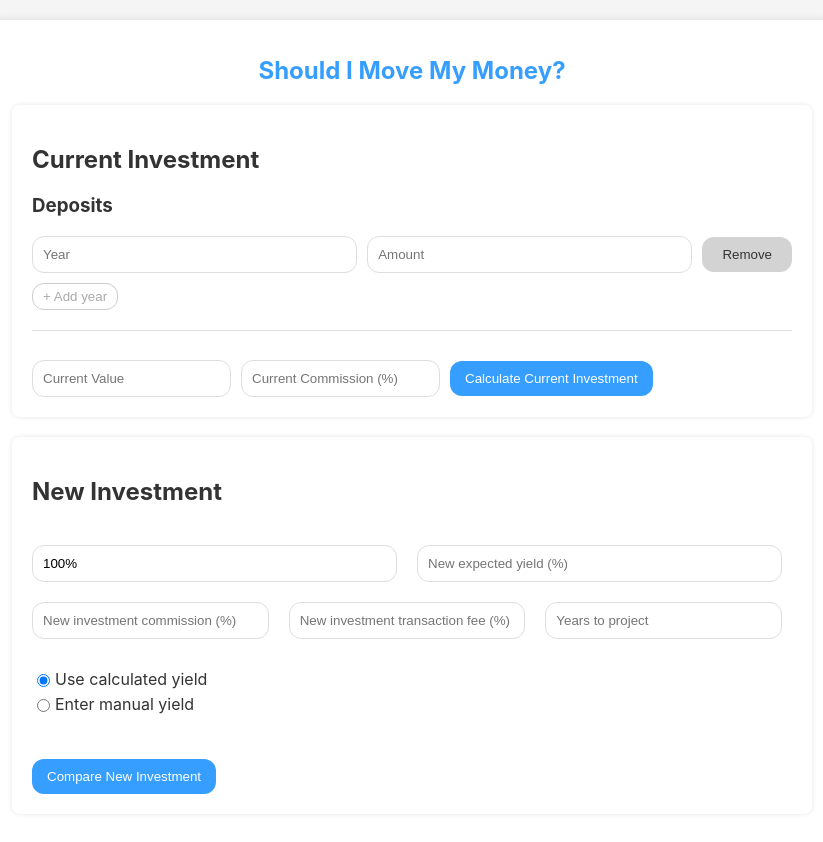
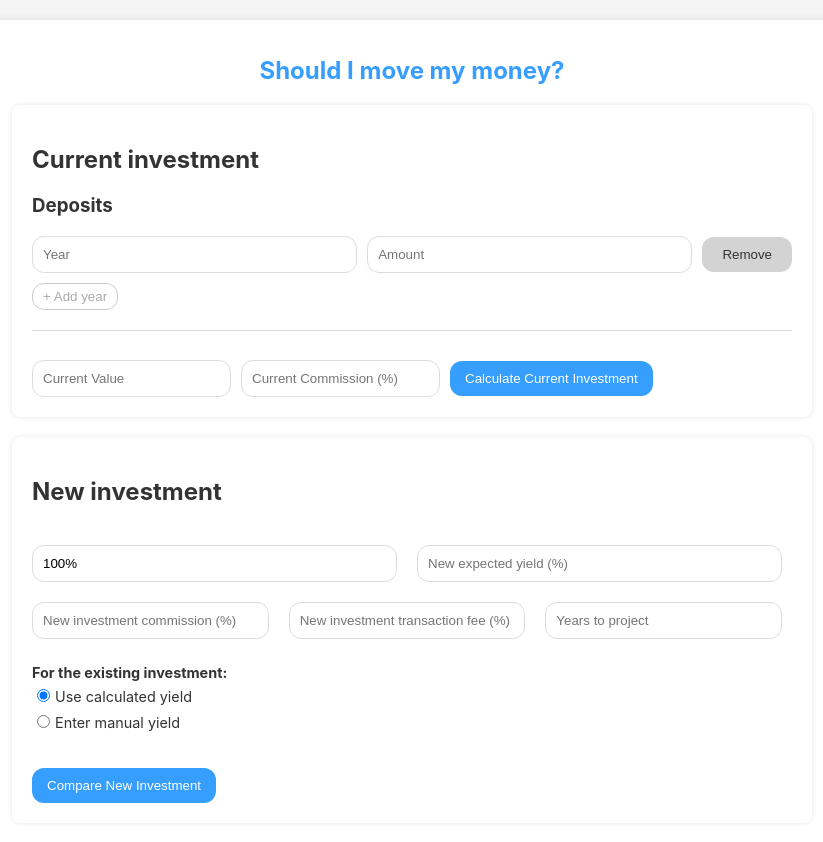
Before and after one commit to oferfive/Should_i_move_my_money, a React (Create React App) app in the folder investment-analyzer/: page / in a window 1280 px wide. Shown: the top 842 px of the page, without its empty margins (228-1051 px from the left). Built offline with nearby package versions, Linux system fonts and the light colour scheme.

Commit message:
Improved style for bottom card v2

```diff
--- a/investment-analyzer/src/App.css
+++ b/investment-analyzer/src/App.css
@@ -133,8 +133,8 @@ input[type="number"]::-webkit-inner-spin-button {
 .yield-selection {
   display: flex;
   flex-direction: column;
-  margin-bottom: 10px;
-  margin-top: 10px;
+  margin-bottom: 5px;
+  margin-top: 5px;
 }
 
 .yield-selection label {
@@ -165,7 +165,7 @@ input[type="number"]::-webkit-inner-spin-button {
 .new-investment-section .yield-selection {
   display: flex;
   flex-direction: column;
-  margin-bottom: 10px;
+  margin-bottom: 0px;
 }
 
 .new-investment-section .yield-selection label {
@@ -176,6 +176,7 @@ input[type="number"]::-webkit-inner-spin-button {
 
 .new-investment-section .yield-selection input[type="radio"] {
   margin-right: 5px;
+  margin-bottom: 5px;
 }
 
 .new-investment-section .compare-button {
@@ -192,6 +193,20 @@ input[type="number"]::-webkit-inner-spin-button {
 
 .new-investment-section .compare-button:hover {
   background-color: var(--button-hover-color);
+}
+
+.new-investment-section .narrow-input {
+  flex: 1;
+  max-width: 200px; /* Adjust as necessary to match the width of other inputs */
+}
+
+.new-investment-section .yield-selection-title {
+  font-weight: bold;
+  margin-bottom: 5px;
+}
+
+.new-investment-section .yield-selection {
+  font-size: 0.9em;
 }
 
 /* Media Queries for Responsiveness */
--- a/investment-analyzer/src/App.js
+++ b/investment-analyzer/src/App.js
@@ -284,9 +284,9 @@ const IsraeliInvestmentAnalyzer = () => {
 
   return (
     <div className="container">
-      <h1 className="title">Should I Move My Money?</h1>
+      <h1 className="title">Should I move my money?</h1>
       <div className="card">
-        <h2>Current Investment</h2>
+        <h2>Current investment</h2>
 
         <h3>Deposits</h3>
         {deposits.map((deposit, index) => (
@@ -364,37 +364,40 @@ const IsraeliInvestmentAnalyzer = () => {
 
       {currentInvestmentResults && (
         <div className="card">
-          <h3>Current Investment Results</h3>
-          <p>
-            Calculated Annual Yield:{" "}
+          <h3>Current investment results</h3>
+          <ul style={{ margin: 0, paddingLeft: '1.2em' }}>
+            <li style={{ marginBottom: '0.5em' }}>
+              Calculated annual yield:{" "}
               {(currentInvestmentResults.currentYieldNum * 100).toFixed(2)}%
-          </p>
-          <p>
-            Expected Real Gain: ₪
+            </li>
+            <li style={{ marginBottom: '0.5em' }}>
+              Expected real gain: ₪
               {currentInvestmentResults.realGain.toLocaleString(undefined, {
                 minimumFractionDigits: 2,
                 maximumFractionDigits: 2,
               })}
-          </p>
-          <p>
-            Expected Capital Tax to be Paid: ₪
+            </li>
+            <li style={{ marginBottom: '0.5em' }}>
+              Expected capital tax to be paid: ₪
               {currentInvestmentResults.taxAmount.toLocaleString(undefined, {
                 minimumFractionDigits: 2,
                 maximumFractionDigits: 2,
               })}
-          </p>
-          <p>
-            Expected Available Money for the New Investment: ₪
+            </li>
+            <li style={{ marginBottom: '0.5em' }}>
+              Expected available money for the new investment: ₪
               {currentInvestmentResults.availableMoneyForNewInvestment.toLocaleString(
                 undefined,
                 { minimumFractionDigits: 2, maximumFractionDigits: 2 }
               )}
-          </p>
+            </li>
+          </ul>
         </div>
       )}
 
+
       <div className="card new-investment-section">
-        <h2>New Investment</h2>
+        <h2>New investment</h2>
         <div className="input-row">
           <NumericFormat
             suffix="%"
@@ -454,6 +457,7 @@ const IsraeliInvestmentAnalyzer = () => {
           />
         </div>
         <div className="yield-selection">
+          <div className="yield-selection-title">For the existing investment:</div>
           <label>
             <input
               type="radio"
@@ -478,13 +482,13 @@ const IsraeliInvestmentAnalyzer = () => {
           <NumericFormat
             suffix="%"
             decimalScale={2}
-            placeholder="Manual Current Yield (%)"
+            placeholder="Manual current yield (%)"
             value={manualCurrentYield}
             onValueChange={(values) => {
               const { value } = values;
               setManualCurrentYield(value);
             }}
-            className="input"
+            className="input narrow-input"
           />
         )}
         <button onClick={compareNewInvestment} className="compare-button">
@@ -492,24 +496,27 @@ const IsraeliInvestmentAnalyzer = () => {
         </button>
       </div>
 
+
       {comparisonResults && (
         <div className="card">
           <h2>Results</h2>
-          <p>
-            Current Investment Value after {yearsToProject} years: ₪
+          <ul style={{ margin: 0, paddingLeft: '1.2em' }}>
+            <li style={{ marginBottom: '0.5em' }}>
+              Current investment value after {yearsToProject} years: ₪
               {comparisonResults.currentFinalValue.toLocaleString(undefined, {
                 minimumFractionDigits: 0,
                 maximumFractionDigits: 0,
               })}
-          </p>
-          <p>
-            New Investment Value after {yearsToProject} years: ₪
+            </li>
+            <li style={{ marginBottom: '0.5em' }}>
+              New investment value after {yearsToProject} years: ₪
               {comparisonResults.newFinalValue.toLocaleString(undefined, {
                 minimumFractionDigits: 0,
                 maximumFractionDigits: 0,
               })}
-          </p>
-          <p>Break-even point: {comparisonResults.breakEvenYear} years</p>
+            </li>
+            <li style={{ marginBottom: '0.5em' }}>Break-even point: {comparisonResults.breakEvenYear} years</li>
+          </ul>
           <p>
             <strong>{comparisonResults.recommendation}</strong>
           </p>
```
Lines whose indentation alone changed are shown as unchanged.
